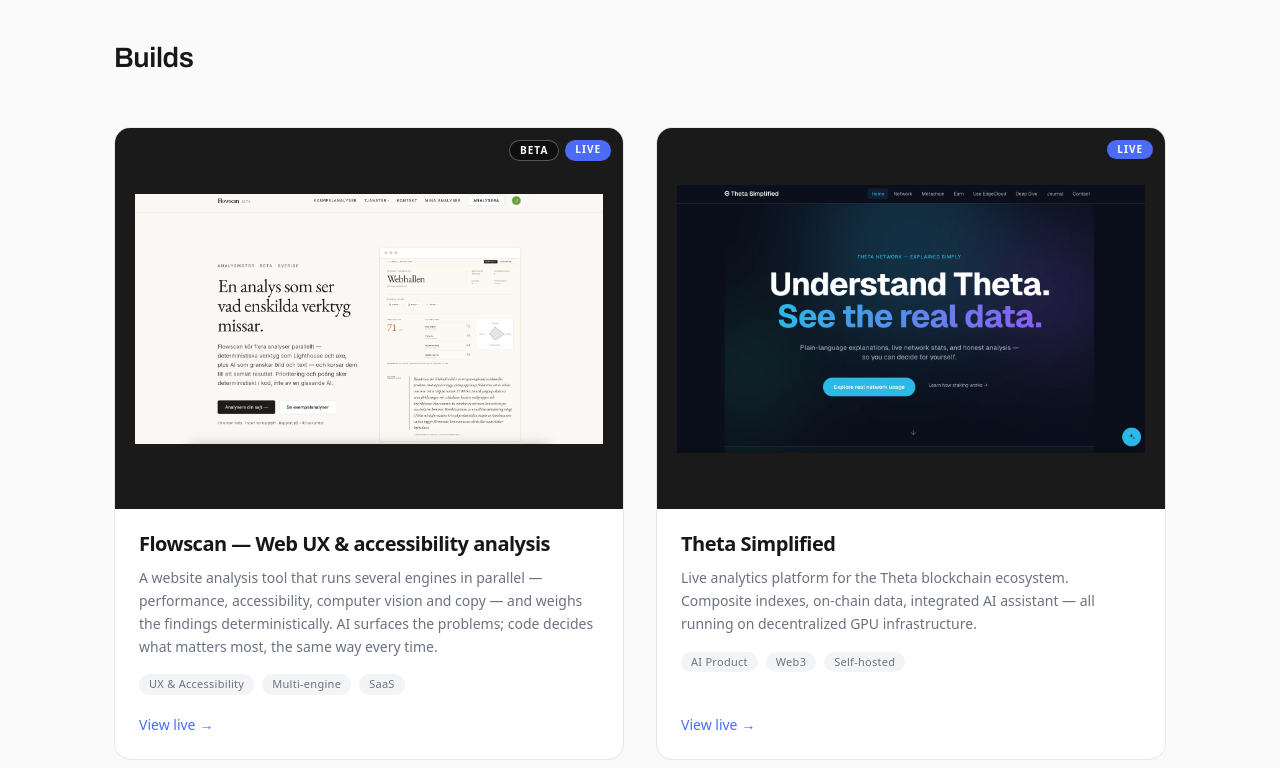
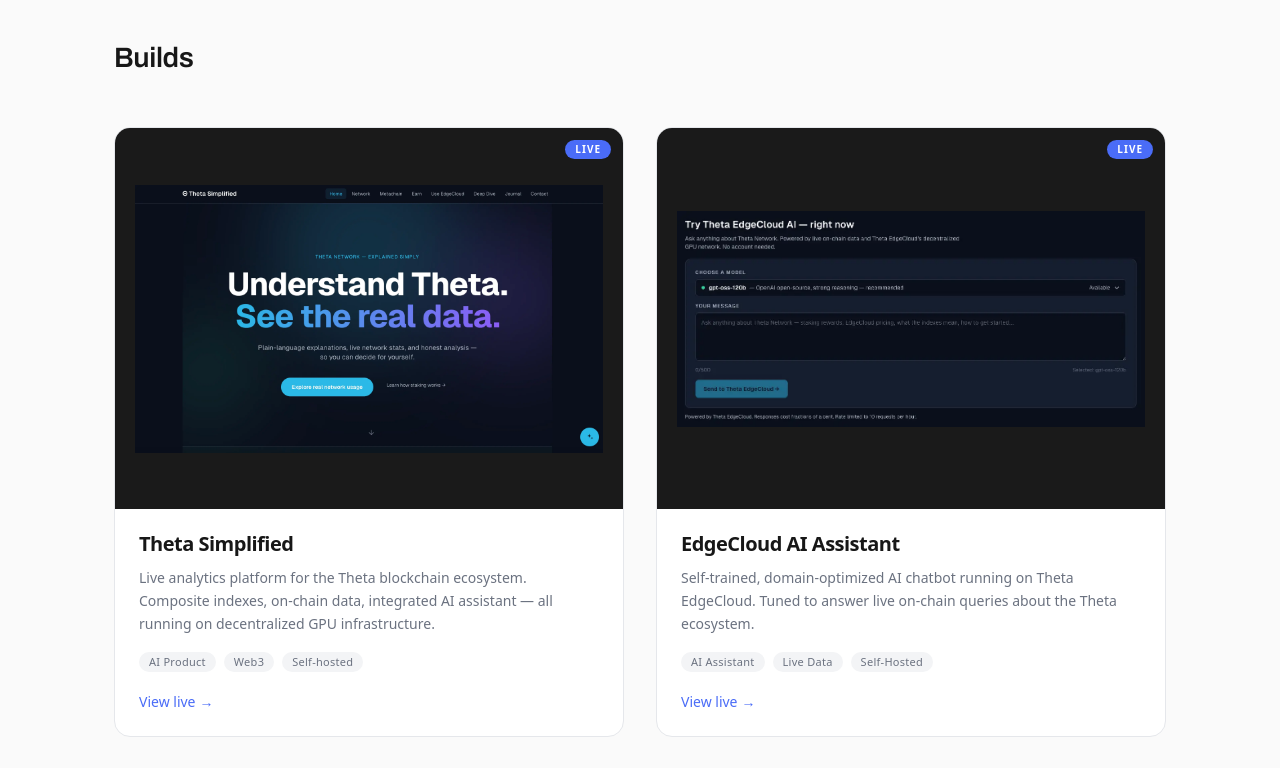
Before and after one commit to Jaken-ux/my-portfolio, a Next.js app: page /ai-builds in a window 1280 px wide. Shown: the part 1040-1808 px from the top of the page. Built offline with nearby package versions, Linux system fonts and the light colour scheme; no server answers.

Commit message:
Remove Flowscan from AI Builds
Co-Authored-By: Claude Opus 5.5 <noreply@anthropic.com>

```diff
--- a/src/app/(main)/ai-builds/page.tsx
+++ b/src/app/(main)/ai-builds/page.tsx
@@ -34,16 +34,6 @@ const methodPoints = [
 ];
 
 const builds: Build[] = [
-  {
-    name: "Flowscan — Web UX & accessibility analysis",
-    description:
-      "A website analysis tool that runs several engines in parallel — performance, accessibility, computer vision and copy — and weighs the findings deterministically. AI surfaces the problems; code decides what matters most, the same way every time.",
-    tags: ["UX & Accessibility", "Multi-engine", "SaaS"],
-    status: "LIVE",
-    beta: true,
-    image: "/images/ai-builds/flowscan.webp",
-    liveUrl: "https://flowscan.se",
-  },
   {
     name: "Theta Simplified",
     description:
```
